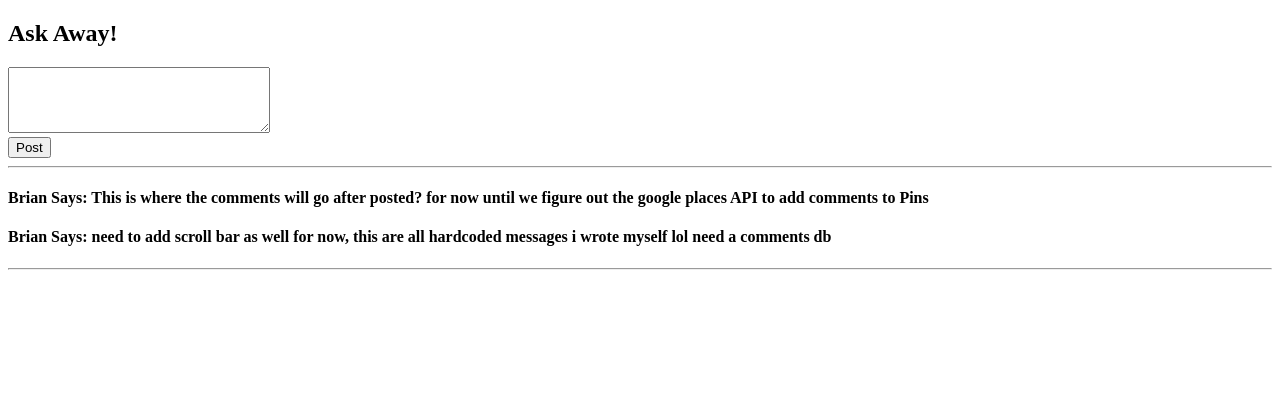
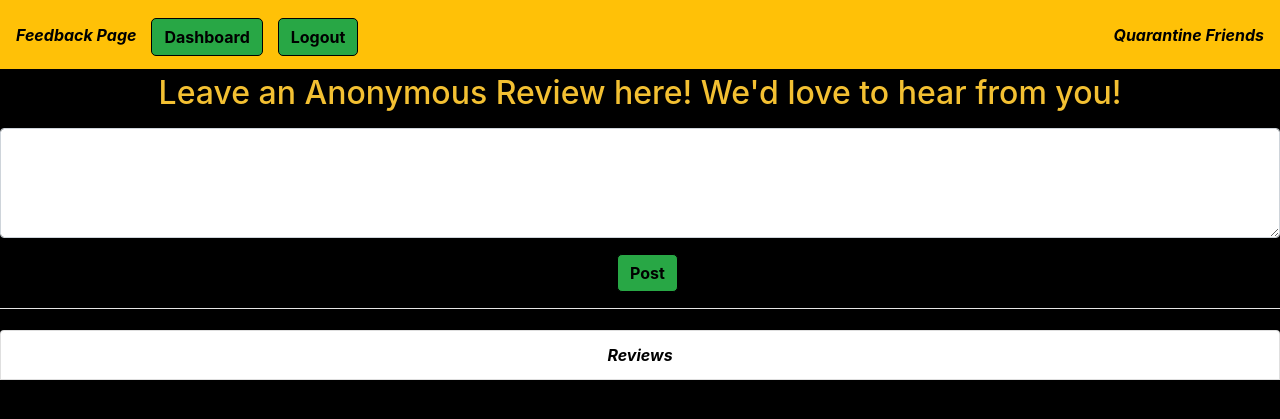
Before and after one commit to JustinGillis/Quarantine-Friends, a Flask app: page /feedback in a window 1280 px wide. Shown: the top 419 px of the page. Run offline with Flask 2, Linux system fonts and the light colour scheme; data that the repository does not hold is empty; some libraries are stand-ins or nearby versions.

Commit message:
finished feedpage routes and front end

```diff
--- a/app.py
+++ b/app.py
@@ -199,27 +199,22 @@ def ontest():
     db.session.commit()
     return redirect('/test')
 
-
-
-
-
-
-# Feedback table under contruction
+#feedback routes
 @app.route('/feedback')
 def feedback_page():
-    all_feedback = Feedback.query.all()
-    return render_template('feedback.html', feedback = all_feedback)
+    reviews = Feedback.query.all()
+    return render_template('feedback.html', reviews=reviews)
 
 @app.route('/on_feedback', methods=['post'])
 def on_feedback():
-    new_feedback = Feedback(content=request.form['feedback'], authors_id=session['userid'])
+    new_feedback = Feedback(content=request.form['reviews'], authors_id=session['userid'])
     if new_feedback:
         db.session.add(new_feedback)
         db.session.commit()
         return redirect('/feedback')
     else:
         return redirect('/feedback')
+#end feedback routes
 
-#end feedback table
 if __name__ == '__main__':
     app.run(debug=True)
--- /dev/null
+++ b/static/css/review.css
@@ -0,0 +1,33 @@
+nav{
+    margin-bottom: 5px;
+  }
+  body{
+  background-color:black;
+  color: white;
+  }
+  .btn{
+  color: black;
+  font-weight: bold;
+  border-radius: 5px;
+  border: solid black 1px;
+  margin-left: 15px;
+  }
+  span{
+  font-weight: bold;
+  color: black;
+  }
+  form{
+    text-align: center;
+    margin-bottom: 10px;
+    color:rgba(248, 196, 51, 0.979);
+  }
+  hr{
+    background-color: white;
+  }
+ul, li{
+    text-align: center;
+    margin: 5px 0px;
+}
+textarea{
+    text-align: center;
+}
--- a/templates/feedback.html
+++ b/templates/feedback.html
@@ -3,23 +3,68 @@
 <head>
   <meta charset="UTF-8">
   <meta name="viewport" content="width=device-width, initial-scale=1.0">
-    <title>Document</title>
+  <meta http-equiv="X-UA-Compatible" content="ie=edge">
+  <link rel="stylesheet" href="https://maxcdn.bootstrapcdn.com/bootstrap/4.0.0/css/bootstrap.min.css"
+  integrity="sha384-Gn5384xqQ1aoWXA+058RXPxPg6fy4IWvTNh0E263XmFcJlSAwiGgFAW/dAiS6JXm" crossorigin="anonymous">
+  <link rel="stylesheet" type="text/css" href="{{url_for('static', filename='css/style.css') }}">
+  <script src="https://kit.fontawesome.com/ab10a33f6d.js" crossorigin="anonymous"></script>
+  <link rel="stylesheet" type="text/css" href="{{url_for('static', filename='css/review.css') }}">
+
+  <title>Reviews</title>
 </head>
 <body>
-    <form action="/on_feedback" method="POST">
+  <nav class="navbar navbar-expand-lg navbar-warning bg-warning">
+    <span class="navbar-text">
+        Feedback Page
+      </span>
+    <button class="navbar-toggler" type="button" data-toggle="collapse" data-target="#navbarText" aria-controls="navbarText" aria-expanded="false" aria-label="Toggle navigation">
+      <span class="navbar-toggler-icon"></span>
+    </button>
+    <div class="collapse navbar-collapse" id="navbarText">
+      <ul class="navbar-nav mr-auto">
+        <li class="nav-item active">
+        </li>
+        <li class="nav-item">
+            <a href="/dashboard"><button type="button" class="btn btn-success">Dashboard</button></a>
+        </li>
+        <li class="nav-item">
+            <a href="/on_logout"><button type="button" class="btn btn-success">Logout</button></a>
+        </li>
+      </ul>
+      <span class="navbar-text">
+        Quarantine Friends
+      </span>
+    </div>
+  </nav>
+  <div>
+    <form action="on_feedback" method="POST">
       <div class="form-group">
-            <label for="comments"><h2>Ask Away!</h2></label>
-            <textarea class="form-control" name="feedback" rows="4" cols="30"></textarea>
+          <label for="reviews"><h2>Leave an Anonymous Review here! We'd love to hear from you!</h2></label>
+          <textarea class="form-control" name="reviews" rows="4" cols="30"></textarea>
       </div>
     <input type="submit" class="btn btn-success" value="Post">
   </form>
-    <hr>
-    <div>
-    <h4>{{feedback['content']}} {{feedback['first_name']}}</h4>
-    <h4> Brian Says: This is where the comments will go after posted? for now until we figure out the google places API to add comments to Pins </h4>
-    <h4>Brian Says: need to add scroll bar as well for now, this are all hardcoded messages i wrote myself lol need a comments db</h4>
-
   </div>
   <hr>
+
+  <ul class="list-group">
+    <li class="list-group-item"><span>Reviews</span></li>
+    {% for review in reviews %}
+    <li class="list-group-item list-group-item-secondary"><span>Anonymous Review: {{review['content']}}</span></li>
+  </ul>
+  {%endfor%}
+
+
+
+      <!-- boostrap stuff -->
+      <script src="https://code.jquery.com/jquery-3.2.1.slim.min.js"
+      integrity="sha384-KJ3o2DKtIkvYIK3UENzmM7KCkRr/rE9/Qpg6aAZGJwFDMVNA/GpGFF93hXpG5KkN" crossorigin="anonymous">
+      </script>
+      <script src="https://cdnjs.cloudflare.com/ajax/libs/popper.js/1.12.9/umd/popper.min.js"
+      integrity="sha384-ApNbgh9B+Y1QKtv3Rn7W3mgPxhU9K/ScQsAP7hUibX39j7fakFPskvXusvfa0b4Q" crossorigin="anonymous">
+      </script>
+      <script src="https://maxcdn.bootstrapcdn.com/bootstrap/4.0.0/js/bootstrap.min.js"
+      integrity="sha384-JZR6Spejh4U02d8jOt6vLEHfe/JQGiRRSQQxSfFWpi1MquVdAyjUar5+76PVCmYl" crossorigin="anonymous">
+      </script>
 </body>
 </html>
--- a/templates/home.html
+++ b/templates/home.html
@@ -89,7 +89,7 @@
             <div id="collapsefour" class="collapse" aria-labelledby="headingfour" data-parent="#accordionExample">
               <div class="card-body">
                 Anim pariatur cliche reprehenderit, enim eiusmod high life accusamus terry richardson ad squid. 3 wolf moon officia aute, non cupidatat skateboard dolor brunch. Food truck quinoa nesciunt laborum eiusmod. Brunch 3 wolf moon tempor, sunt aliqua put a bird on it squid single-origin coffee nulla assumenda shoreditch et. Nihil anim keffiyeh helvetica, craft beer labore wes anderson cred nesciunt sapiente ea proident. Ad vegan excepteur butcher vice lomo. Leggings occaecat craft beer farm-to-table, raw denim aesthetic synth nesciunt you probably haven't heard of them accusamus labore sustainable VHS.
-              <a href="/feedback">reviews</a>
+              <a href="/feedback"><button class="btn btn-success">Leave an Anonymous Review</button></a>
               </div>
             </div>
         </div>
```
Lines whose indentation alone changed are shown as unchanged.
